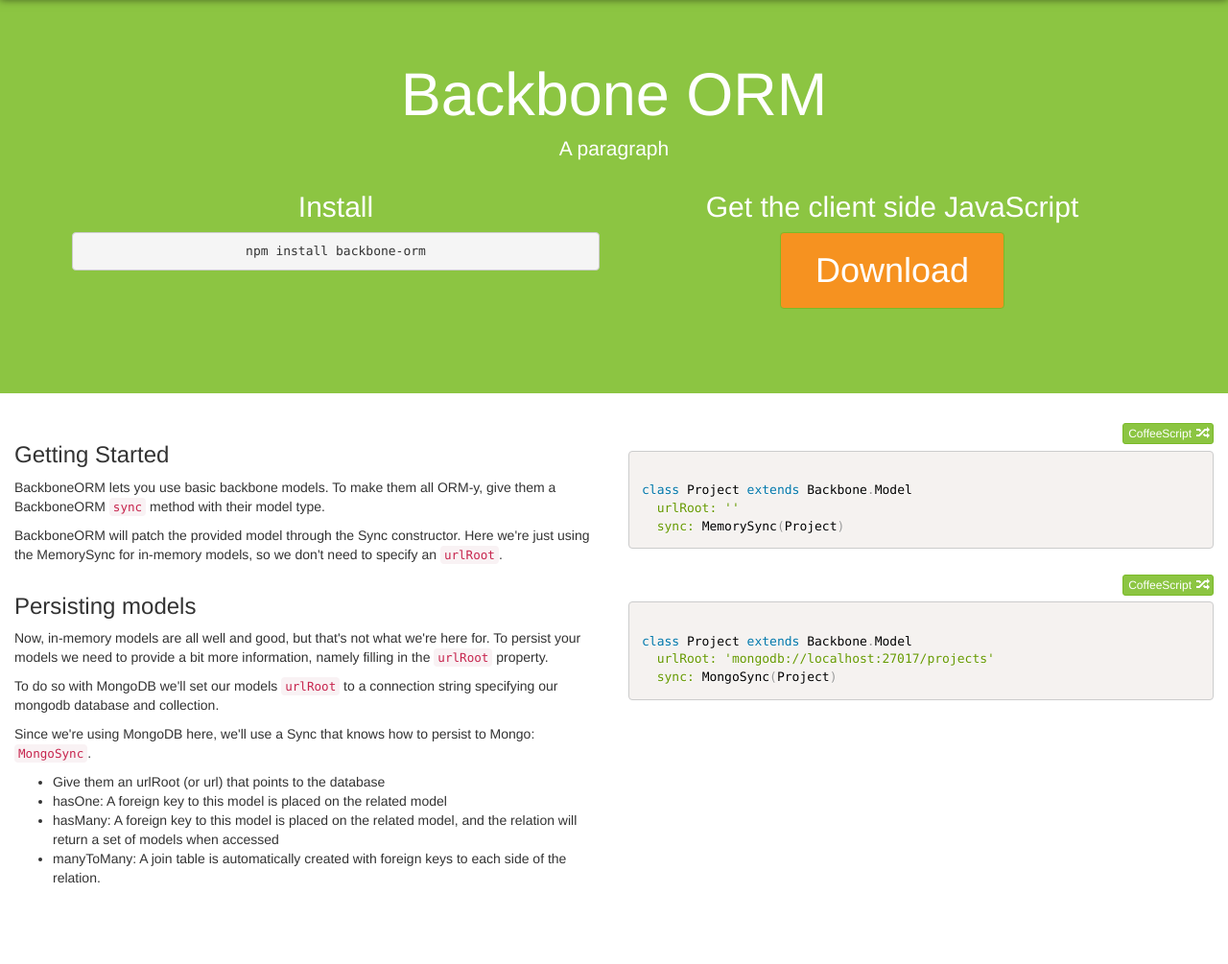
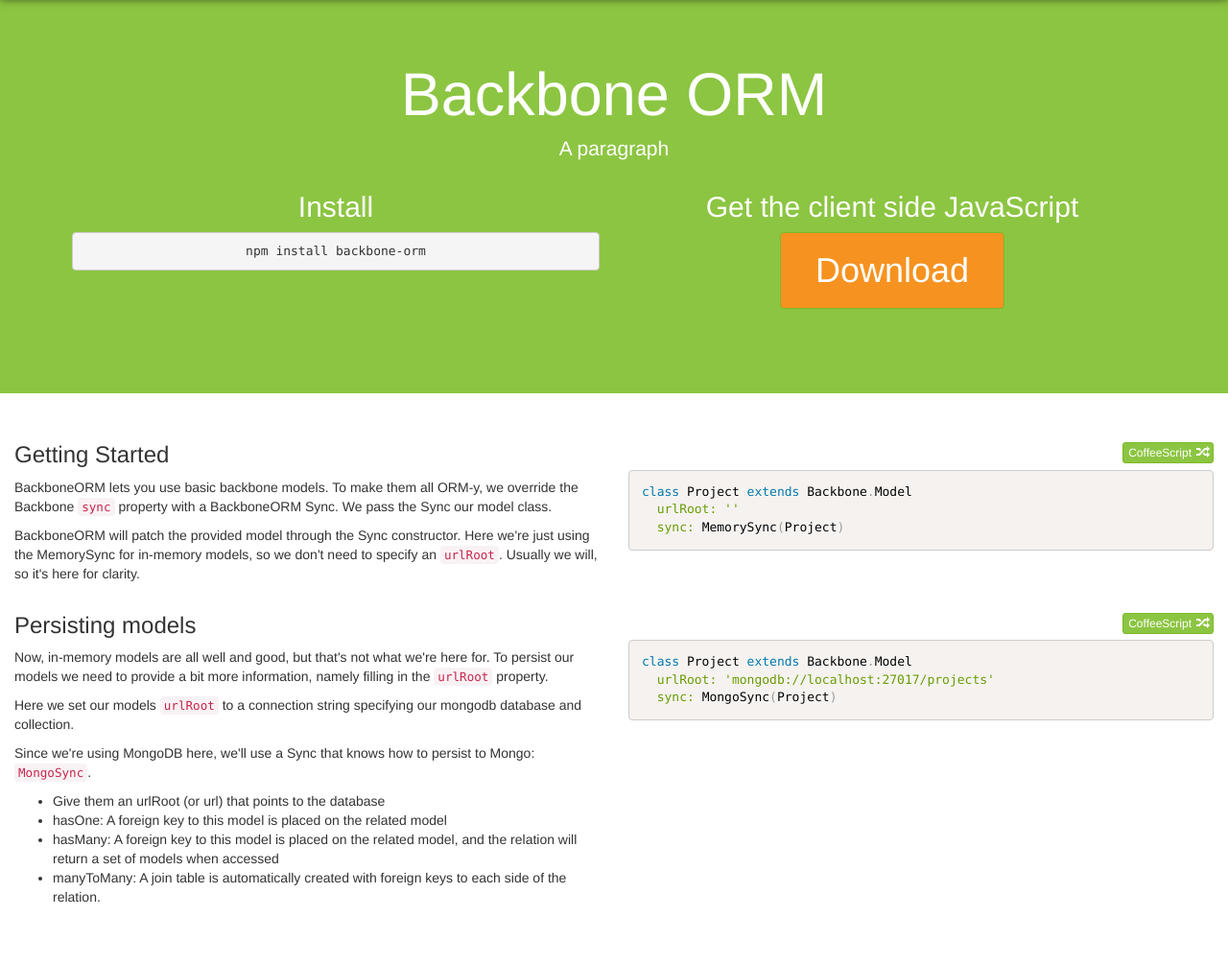
Before and after one commit to vidigami/backbone-orm-website, a web app: file public/index.html in a window 1280 px wide. Shown: the part 51-1056 px from the top of the page at 96% size. Run offline with its HTML, style and script files only (its server is not run), Linux system fonts and the light colour scheme; some libraries are stand-ins or nearby versions.

Commit message:
examples

```diff
--- a/client/site/examples/src/start_sync.js
+++ b/client/site/examples/src/start_sync.js
@@ -1,4 +1,4 @@
-Project = Backbone.Model.extend({
+var Project = Backbone.Model.extend({
   urlRoot: ''
 });
 Project.prototype.sync = MemorySync(Project);
--- a/client/site/examples/src/start_urls.js
+++ b/client/site/examples/src/start_urls.js
@@ -1,4 +1,4 @@
-Project = Backbone.Model.extend({
+var Project = Backbone.Model.extend({
   urlRoot: 'mongodb://localhost:27017/projects'
 });
 Project.prototype.sync = MongoSync(Project);
--- a/client/site/examples/txt/start_sync.coffee.txt
+++ b/client/site/examples/txt/start_sync.coffee.txt
@@ -1,4 +1,3 @@
-
 class Project extends Backbone.Model
   urlRoot: ''
   sync: MemorySync(Project)
--- a/client/site/examples/txt/start_sync.js.txt
+++ b/client/site/examples/txt/start_sync.js.txt
@@ -1,4 +1,4 @@
-Project = Backbone.Model.extend({
+var Project = Backbone.Model.extend({
   urlRoot: ''
 });
 Project.prototype.sync = MemorySync(Project);
--- a/client/site/examples/txt/start_urls.coffee.txt
+++ b/client/site/examples/txt/start_urls.coffee.txt
@@ -1,4 +1,3 @@
-
 class Project extends Backbone.Model
   urlRoot: 'mongodb://localhost:27017/projects'
   sync: MongoSync(Project)
--- a/client/site/examples/txt/start_urls.js.txt
+++ b/client/site/examples/txt/start_urls.js.txt
@@ -1,4 +1,4 @@
-Project = Backbone.Model.extend({
+var Project = Backbone.Model.extend({
   urlRoot: 'mongodb://localhost:27017/projects'
 });
 Project.prototype.sync = MongoSync(Project);
--- a/client/site/styles/site.styl
+++ b/client/site/styles/site.styl
@@ -81,8 +81,10 @@
       background: vidi_darkorange
 
 // Examples //
-.language-toggle i
-  margin-left: 5px
+.language-toggle
+  margin-top: 20px
+  i
+    margin-left: 5px
 
 // Buttons //
 .btn
--- a/public/css/site.css
+++ b/public/css/site.css
@@ -15,6 +15,7 @@
 .container .jumbotron{-webkit-border-radius:0;border-radius:0;text-align:center;color:#fff;background:#8cc542;}
 .container .jumbotron .btn-xl{color:#fff;background:#f69220;}
 .container .jumbotron .btn-xl:hover{color:#fff;background:#b5671a}
+.language-toggle{margin-top:20px;}
 .language-toggle i{margin-left:5px}
 .btn{background:#8cc542;border-color:#7aba28;color:#fff;}
 .btn:hover{color:#fff;background:#7aba28}
--- a/public/index.html
+++ b/public/index.html
@@ -57,23 +57,22 @@
     <div class="row">
       <div class="col-lg-6 col-md-6"><h3>Getting Started</h3>
 
-<p>BackboneORM lets you use basic backbone models. To make them all ORM-y, give them a BackboneORM <code>sync</code> method with
- their model type.</p>
+<p>BackboneORM lets you use basic backbone models. To make them all ORM-y, we override the Backbone <code>sync</code> property
+with a BackboneORM Sync. We pass the Sync our model class.</p>
 
 <p>BackboneORM will patch the provided model through the Sync constructor. Here we&#39;re just using the MemorySync for in-memory
-models, so we don&#39;t need to specify an <code>urlRoot</code>.</p>
+models, so we don&#39;t need to specify an <code>urlRoot</code>. Usually we will, so it&#39;s here for clarity.</p>
       </div>
       <div class="col-lg-6 col-md-6">
         <div class="row"><a class="btn btn-xs language-toggle pull-right"><span>CoffeeScript</span><i class="glyphicon glyphicon-random"></i></a></div>
         <div class="row example coffeescript">
-          <pre><code class="language-coffeescript">
-class Project extends Backbone.Model
+          <pre><code class="language-coffeescript">class Project extends Backbone.Model
   urlRoot: ''
   sync: MemorySync(Project)
 </code></pre>
         </div>
         <div class="row example javascript">
-          <pre><code class="language-javascript">Project = Backbone.Model.extend({
+          <pre><code class="language-javascript">var Project = Backbone.Model.extend({
   urlRoot: ''
 });
 Project.prototype.sync = MemorySync(Project);
@@ -87,10 +86,10 @@
     <div class="row">
       <div class="col-lg-6 col-md-6"><h3>Persisting models</h3>
 
-<p>Now, in-memory models are all well and good, but that&#39;s not what we&#39;re here for. To persist your models we need to provide
+<p>Now, in-memory models are all well and good, but that&#39;s not what we&#39;re here for. To persist our models we need to provide
 a bit more information, namely filling in the <code>urlRoot</code> property.</p>
 
-<p>To do so with MongoDB we&#39;ll set our models <code>urlRoot</code> to a connection string specifying our mongodb database and collection.</p>
+<p>Here we set our models <code>urlRoot</code> to a connection string specifying our mongodb database and collection.</p>
 
 <p>Since we&#39;re using MongoDB here, we&#39;ll use a Sync that knows how to persist to Mongo: <code>MongoSync</code>.</p>
 
@@ -99,14 +98,13 @@
       <div class="col-lg-6 col-md-6">
         <div class="row"><a class="btn btn-xs language-toggle pull-right"><span>CoffeeScript</span><i class="glyphicon glyphicon-random"></i></a></div>
         <div class="row example coffeescript">
-          <pre><code class="language-coffeescript">
-class Project extends Backbone.Model
+          <pre><code class="language-coffeescript">class Project extends Backbone.Model
   urlRoot: 'mongodb://localhost:27017/projects'
   sync: MongoSync(Project)
 </code></pre>
         </div>
         <div class="row example javascript">
-          <pre><code class="language-javascript">Project = Backbone.Model.extend({
+          <pre><code class="language-javascript">var Project = Backbone.Model.extend({
   urlRoot: 'mongodb://localhost:27017/projects'
 });
 Project.prototype.sync = MongoSync(Project);
@@ -115,4 +113,12 @@
       </div>
     </div>
   </div>
+  <script>
+    (function(i,s,o,g,r,a,m){i['GoogleAnalyticsObject']=r;i[r]=i[r]||function(){
+    (i[r].q=i[r].q||[]).push(arguments)},i[r].l=1*new Date();a=s.createElement(o),
+    m=s.getElementsByTagName(o)[0];a.async=1;a.src=g;m.parentNode.insertBefore(a,m)
+    })(window,document,'script','//www.google-analytics.com/analytics.js','ga');
+    ga('create', 'UA-36443094-3', 'vidigami.github.io');
+    ga('send', 'pageview');
+  </script>
 </body>
```
Also changed, not shown: client/site/examples/markdown/start_sync.md (+3 -3 lines), client/site/examples/markdown/start_urls.md (+2 -2 lines), client/site/views/_includes/_analytics.jade (+7 -8 lines), public/_analytics.html (+9 -0 lines), public/_base.html (+8 -0 lines), public/_start_sync.html (+5 -6 lines), public/_start_urls.html (+4 -5 lines), 3 other files.
